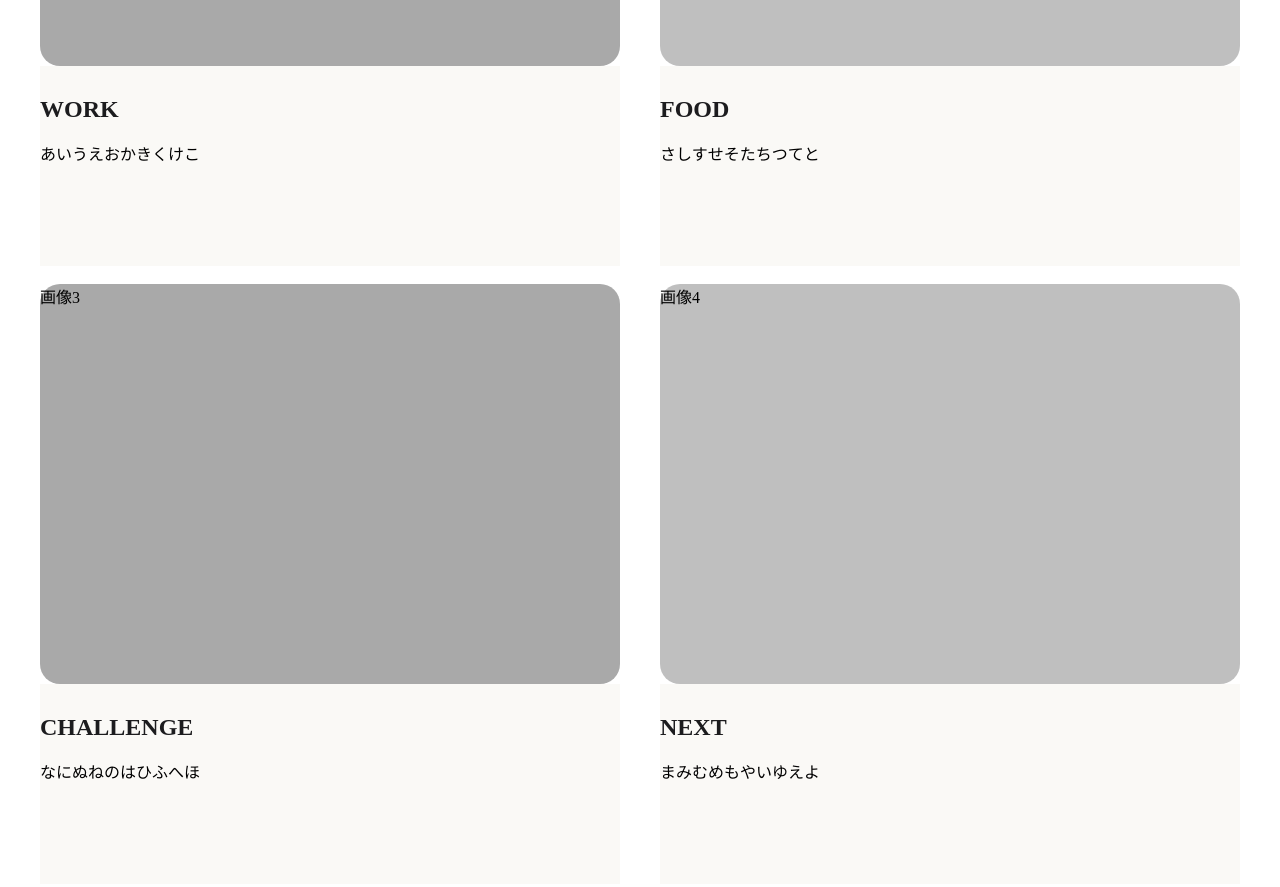
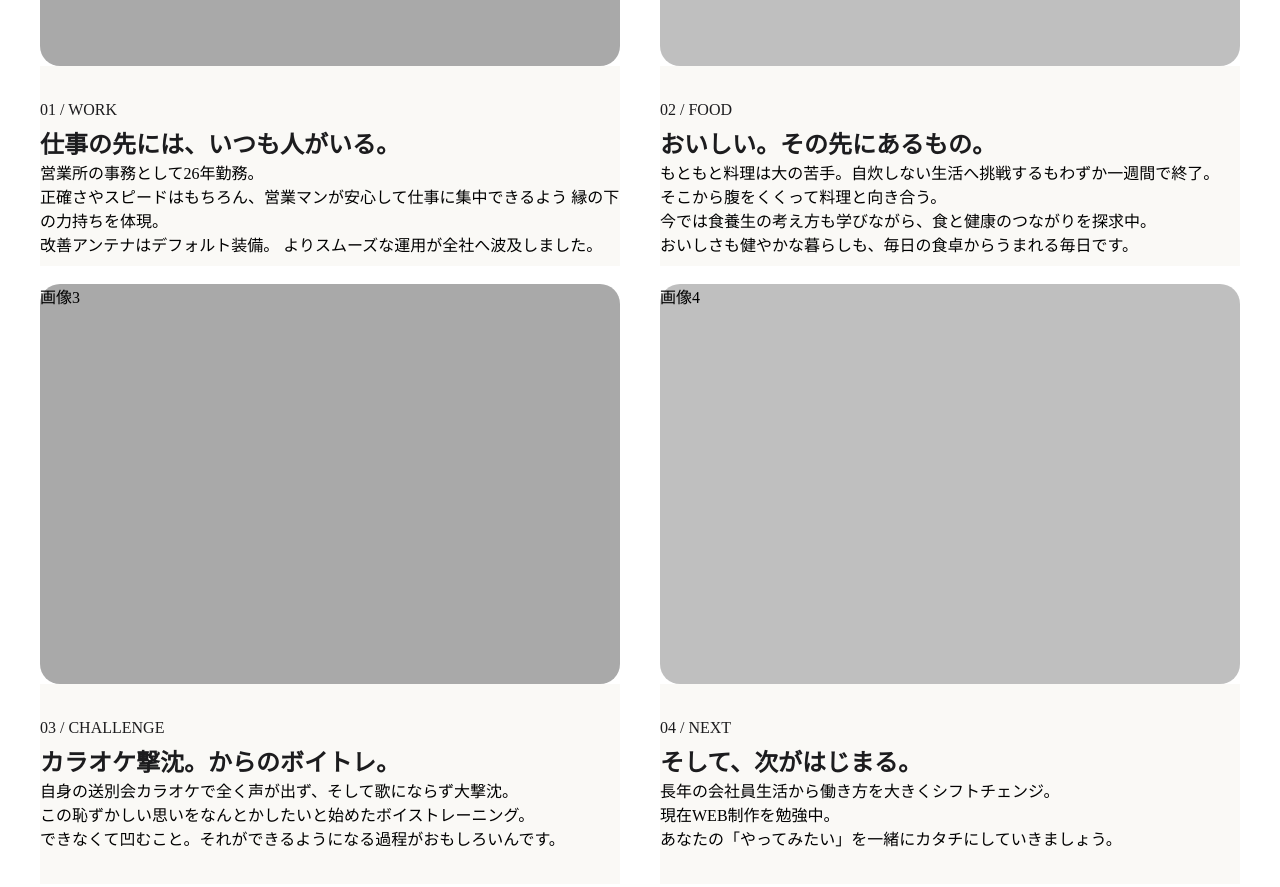
Before and after one commit to megu3design/megu3design.github.io, a plain HTML site: page index.html in a window 1280 px wide. Shown: the part 960-1847 px from the top of the page. Drawn offline with Linux system fonts and the light colour scheme.

Commit message:
Add files via upload

```diff
--- a/index.html
+++ b/index.html
@@ -36,15 +36,25 @@
 
 			<div class="box5">
 
-				<div class="subheading text-color">WORK</div>
-				<br>
-				あいうえおかきくけこ
+				<div class="text text-color" id=work>01 / WORK</div>
+
+				<div class="subheading text-color">仕事の先には、いつも人がいる。</div>
+				営業所の事務として26年勤務。<br>
+				正確さやスピードはもちろん、営業マンが安心して仕事に集中できるよう
+				縁の下の力持ちを体現。<br>
+				改善アンテナはデフォルト装備。
+				よりスムーズな運用が全社へ波及しました。
 			</div>
 
 			<div class="box6">
-				<div class="subheading text-color">FOOD</div>
-				<br>
-				さしすせそたちつてと
+				<div class="text text-color">02 / FOOD</div>
+
+				<div class="subheading text-color">おいしい。その先にあるもの。</div>
+				もともと料理は大の苦手。自炊しない生活へ挑戦するもわずか一週間で終了。<br>
+				そこから腹をくくって料理と向き合う。<br>
+				今では食養生の考え方も学びながら、食と健康のつながりを探求中。<br>
+				おいしさも健やかな暮らしも、毎日の食卓からうまれる毎日です。
+
 			</div>
 
 			<div style="clear:both;"></div>
@@ -59,15 +69,22 @@
 			</div>
 
 			<div class="box9">
-				<div class="subheading text-color">CHALLENGE</div>
-				<br>
-				なにぬねのはひふへほ
+				<div class="text text-color">03 / CHALLENGE</div>
+
+				<div class="subheading text-color">カラオケ撃沈。からのボイトレ。</div>
+				自身の送別会カラオケで全く声が出ず、そして歌にならず大撃沈。<br>
+				この恥ずかしい思いをなんとかしたいと始めたボイストレーニング。<br>
+				できなくて凹むこと。それができるようになる過程がおもしろいんです。
+
 			</div>
 
 			<div class="box10">
-				<div class="subheading text-color">NEXT</div>
-				<br>
-				まみむめもやいゆえよ
+				<div class="text text-color">04 / NEXT</div>
+
+				<div class="subheading text-color">そして、次がはじまる。</div>
+				長年の会社員生活から働き方を大きくシフトチェンジ。<br>
+				現在WEB制作を勉強中。<br>
+				あなたの「やってみたい」を一緒にカタチにしていきましょう。
 			</div>
 
 			<div style="clear:both;"></div>
@@ -87,14 +104,23 @@
 			<div class="box12">
 
 				<div class="text text-color">
-					<a href="#home">HOME</a>
-				</div>
-					<br>
-					お問い合わせ
-					<br>
-					<div style="color:#222222; font-family:Montserrat,sans-serif; font-size:125px; font-weight:900; text-align:center;">
+
+					<div class="heading" style="color:#222222; font-family:Montserrat,sans-serif; text-align:center;">
 						MEGUMI YAMASAKI
 					</div>
+
+					<div style="margin:0 auto; width:260px; display:flex; aline-items:center;">
+						<a href="#home">HOME</a>
+						｜
+						<a href="#work">ABOUT</a>
+						｜
+						CONTACT
+						｜
+						<img src="insta.png" width="30px">
+					</div>
+
+				</div>
+
 			</div>
 	</body>
 </html>
```
Also changed, not shown: insta.png (added).
